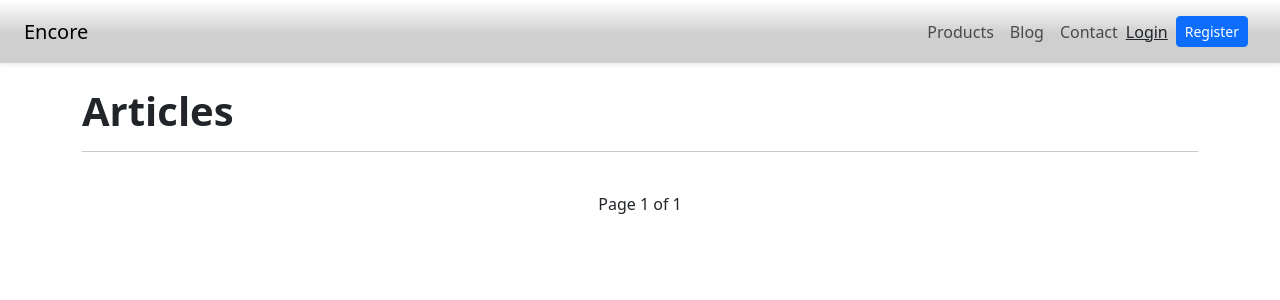
After one commit to willy-peters/Encore, a Django app: page /blog in a window 1280 px wide. The commit adds this page. Shown: the top 300 px of the page. Run offline with Django 3.2, Linux system fonts and the light colour scheme; data that the repository does not hold is empty.

Commit message:
Implement login-logout functionality, add dependencies and update requirements.txt, Implement blog page and add article viewing functionality

```diff
--- /dev/null
+++ b/mysite/main/templates/main/blog.html
@@ -0,0 +1,54 @@
+{% extends 'main/header.html' %}
+
+{% block content %}
+
+    <div class="container py-4">
+        <h1 class="fw-bold">Articles</h1>
+        <hr>
+        <br>
+
+        <div class="row">
+            {% for b in blog_object %}
+                <a href=" /{{ b.article_slug }} " style=" text-decoration: none ">
+                <div class="col-lg-12 pb-4 text-dark">
+                    <div class="row">
+                        <div class="col-lg-4 col-md-6 col-sm-12">
+                            <img src="{{ b.article_image.url }}" alt="{{ b.article_name }}" class="img-fluid rounded">
+                        </div>
+
+                        <div class="col-lg-8 col-md-6 col-sm-12">
+                            <h5>{{ b.article_name }}</h5>
+                            <p class="card-text text-muted"> {{ b.article_published }} </p>
+                            <p> {{ b.article_content|safe|truncatewords:25 }} </p>
+                            <button class="btn btn-outline-dark btn-sm">View Post</button>
+                        </div>
+                    </div>
+                </div>
+                </a>
+            {% endfor %}
+        </div>
+
+        <!-- Pagination -->
+        <div aria-label="Page navigation" class="container">
+            <ul class="pagination justify-content-center">
+                <li class="page-item">
+                    {% if blog_object.has_previous %}
+                        <a class="pe-2" href="?page=1" class="text-decoration-none" >&laquo; </a>
+                        <a class="pe-2" href="?page={{ blog_obj.previous_page_number }}">Previous</a>
+                    {% endif %}
+                </li>
+                <li class="page-item">
+                     Page {{ blog_object.number }} of {{ blog_object.paginator.num_pages }}
+                </li>
+                 <li class="page-item">
+                    {% if blog_object.has_next %}
+                        <a class="ps-2" href="?page={{ blog_object.next_page_number }}">Next</a>
+                        <a class="ps-2" href="?page={{ blog_object.paginator.num_pages }}">&raquo;</a>
+                    {% endif %}
+                 </li>
+            </ul>
+        </div>
+
+    </div>
+
+{% endblock %}
--- a/mysite/main/templates/main/includes/navbar.html
+++ b/mysite/main/templates/main/includes/navbar.html
@@ -23,13 +23,18 @@
               <a class="nav-link" href="/products">Products</a>
             </li>
             <li class="nav-item">
-              <a class="nav-link" href="#">Blog</a>
+              <a class="nav-link" href="/blog">Blog</a>
             </li>
             <li class="nav-item">
               <a class="nav-link" href="#">Contact</a>
             </li>
           </ul>
-          <a class="text-dark"  href="/login">Login</a>
-          <a class="btn btn-sm btn-primary m-2"  href="/register">Register</a>
+          {% if user.is_authenticated %}
+            <a class="text-dark" href="/logout">Logout</a>
+            <a href="" class="btn btn-sm btn-outline-primary m-2"> {{ user.username | title }} </a>
+          {% else %}
+            <a class="text-dark" href="/login">Login</a>
+            <a class="btn btn-sm btn-primary m-2"  href="/register">Register</a>
+          {% endif %}
         </div>
       </nav>
--- a/mysite/main/urls.py
+++ b/mysite/main/urls.py
@@ -9,4 +9,7 @@ urlpatterns = [
     path("products", views.products, name = "products"),
     path("register", views.register, name="register"),
     path("login", views.login_request, name="login"),
+    path("logout", views.logout_request, name="logout"),
+    path("blog", views.blog, name="blog"),
+    path("<article_page>", views.article, name="article"),
 ]
--- a/mysite/main/views.py
+++ b/mysite/main/views.py
@@ -1,8 +1,8 @@
 from django.shortcuts import render, redirect
-from .models import Product
+from .models import Product, Article
 from django.core.paginator import Paginator
 from .forms import NewUserForm
-from django.contrib.auth import login, authenticate
+from django.contrib.auth import login, authenticate, logout
 from django.contrib import messages
 from django.contrib.auth.forms import AuthenticationForm
 
@@ -62,3 +62,22 @@ def login_request(request):
     # If request method is not POST, return form as context to be rendered in login page
     form = AuthenticationForm()
     return render(request = request, template_name = 'main/login.html', context = {'form': form})
+
+# Logout request view
+def logout_request(request):
+    logout(request)
+    messages.success(request , 'You are successfully logged out.')
+    return redirect('main:homepage')
+
+# Blog function
+def blog(request):
+    blog = Article.objects.all().order_by('-article_published')
+    paginator = Paginator(blog, 6)
+    page_number = request.GET.get('page')
+    blog_object = paginator.get_page(page_number)
+    return render(request = request, template_name= 'main/blog.html', context= {'blog_object': blog_object})
+
+# Article view
+def article(request, article_page):
+    article = Article.objects.get(article_slug=article_page)
+    return render(request = request, template_name= 'main/article.html', context= {'article': article})
--- a/mysite/mysite/urls.py
+++ b/mysite/mysite/urls.py
@@ -21,7 +21,7 @@ from django.conf.urls.static import static
 urlpatterns = [
     path('admin/', admin.site.urls),
     path('', include('main.urls')),
-
+    path('tinymce/', include('tinymce.urls')),
 ]
 
 if settings.DEBUG:
--- /dev/null
+++ b/mysite/requirements.txt
@@ -0,0 +1,6 @@
+Django==2.1.15
+django-crispy-forms==1.9.2
+django-tinymce4-lite==1.8.0
+jsmin==3.0.1
+Pillow==8.4.0
+pytz==2026.2
```
Also changed, not shown: mysite/main/admin.py (+6 -1 lines), mysite/main/models.py (+13 -0 lines), mysite/main/templates/main/article.html (added, +36 -0 lines), mysite/mysite/settings.py (+31 -0 lines), mysite/main/migrations/0002_article.py (added), mysite/media/images/beats-by-dre.jpg (added), mysite/media/images/gaming-headset.jpg (added), mysite/media/images/underrated-headphones.jpg (added), mysite/media/images/wire-headphones.jpg (added).
